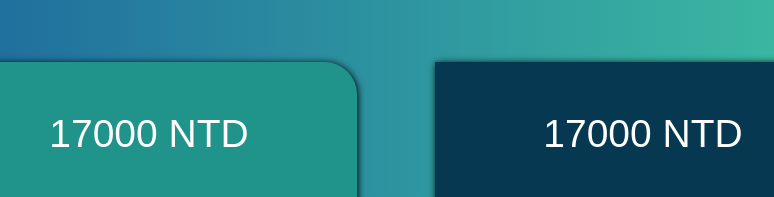
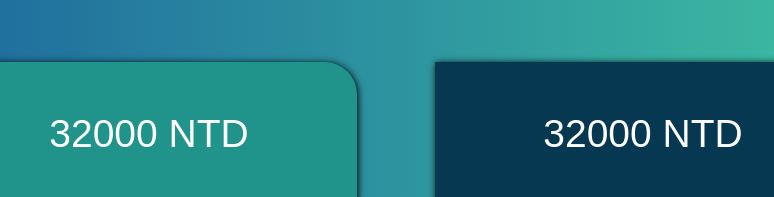
Before and after one commit to Josiascalt/summercampTAC, a plain HTML site: page index.html in a window 1280 px wide. Shown: the part 3359-3556 px from the top of the page, 244-1018 px from the left. Drawn offline with Linux system fonts and the light colour scheme; a web font is replaced by a local one.

Commit message:
Update index.html

```diff
--- a/index.html
+++ b/index.html
@@ -319,7 +319,7 @@
 				<h3 class="titleSection" id="headerPriceSection">Upcoming Dates</h3>
 				<div class="priceBox mainShapeRight flexCenter">
 					<div class="priceBoxContent flexVerticalCenter">
-						<h4 class="priceLabel">17000 NTD</h4>
+						<h4 class="priceLabel">32000 NTD</h4>
 						<div class="dateContainer flexCenter">
 							<div class="dateBox flexVerticalCenter">
 								<h4 class="dateElemDay">01</h4>
@@ -342,7 +342,7 @@
 				</div>
 				<div class="priceBox mainShapeRight flexCenter" style="background: var(--main-title);">
 					<div class="priceBoxContent flexVerticalCenter">
-						<h4 class="priceLabel">17000 NTD</h4>
+						<h4 class="priceLabel">32000 NTD</h4>
 						<div class="dateContainer flexCenter">
 							<div class="dateBox flexVerticalCenter">
 								<h4 class="dateElemDay">15</h4>
```
